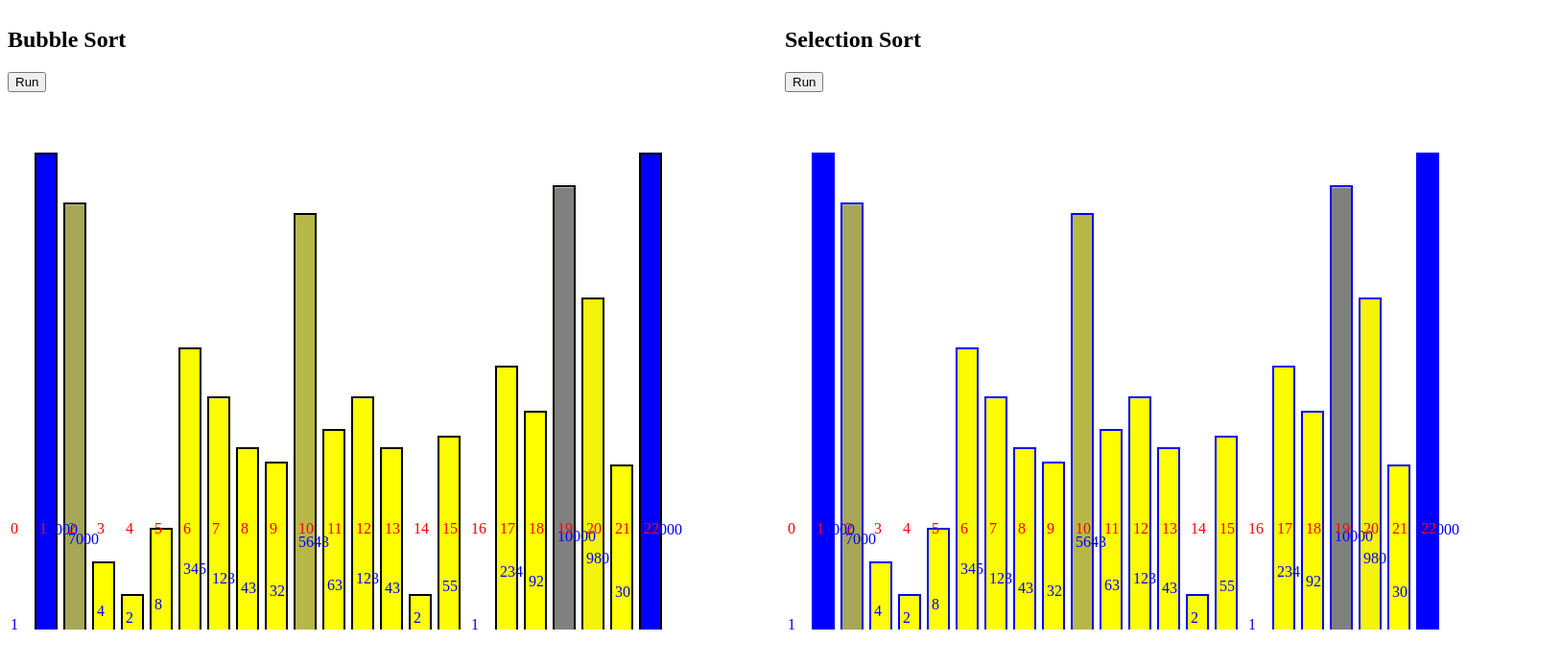
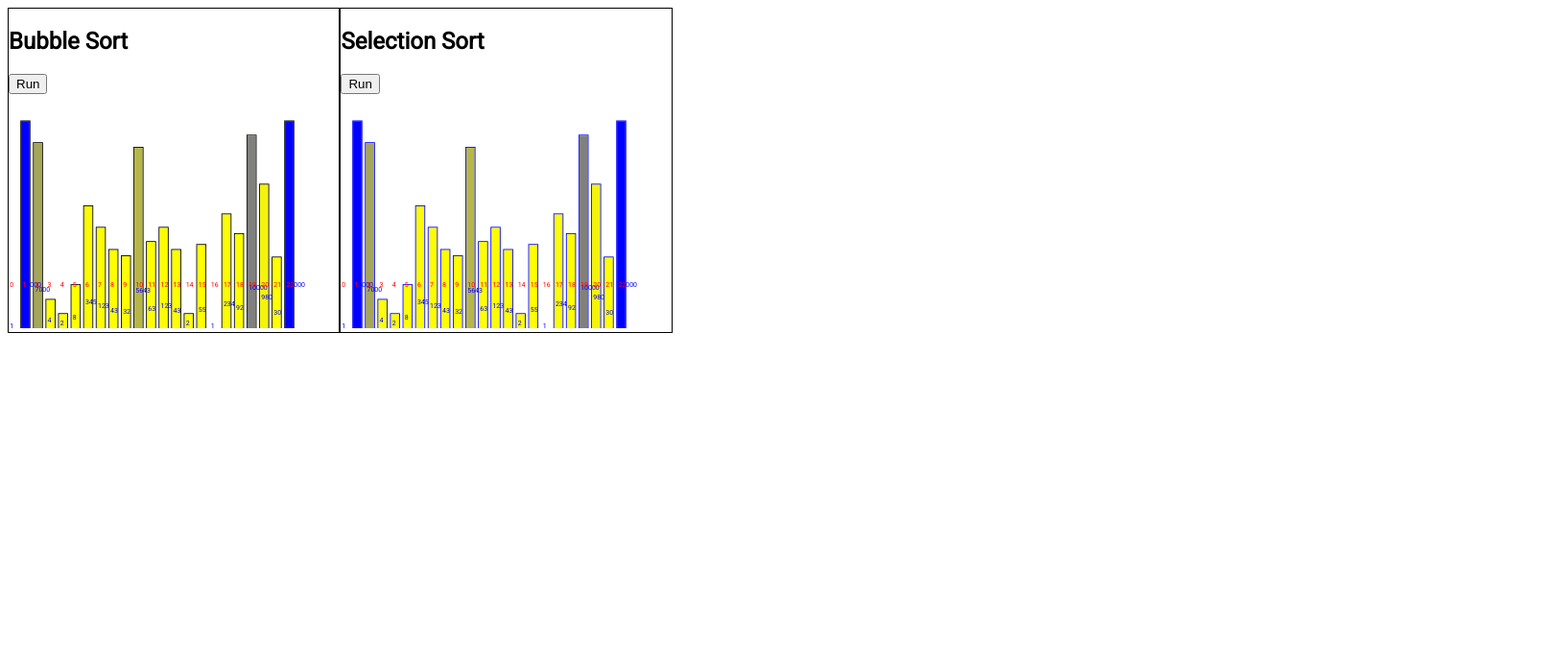
Before and after one commit to mwezn/D3, a plain HTML site: page SortingAlg/selectionsort.html in a window 1280 px wide. Shown: the whole page at 96% size, 1628 px wide, since content can reach past the window. Drawn offline with nearby package versions, Linux system fonts and the light colour scheme.

Commit message:
added viewBox attr

```diff
--- a/SortingAlg/selectionsort.html
+++ b/SortingAlg/selectionsort.html
@@ -11,14 +11,16 @@
 <script src="https://d3js.org/d3.v4.js"></script>
 <body>
 
-<div id="steps"></div>
+
 <div class="container">
 <div id="bubbleSort">
   <h2>Bubble Sort</h2>
+  <p class="bubble"></p>
   <button id="bub">Run</button>
 </div>
 <div id="selectionSort">
   <h2>Selection Sort</h2>
+  <p class="select"></p>
   <button id="shuffleArr">Run</button>
 </div>
 </div>
@@ -37,7 +39,7 @@ document.getElementById('shuffleArr').onclick=function() {
 }
 
 var margin = {top: 10, right: 30, bottom: 30, left: 60},
-        w = 900 - margin.left - margin.right,
+        w = 800 - margin.left - margin.right,
         h = 600 - margin.top - margin.bottom;
 const sleep = (milliseconds) => {
     return new Promise(resolve => setTimeout(resolve, milliseconds))
@@ -56,8 +58,9 @@ const shift =(arr)=> {
     const svg = d3.select("#bubbleSort")
               .append("svg")
               .attr("class", "bubble")
-              .attr("width", w)
-              .attr("height", h);
+              //.attr("preserveAspectRatio", "xMinYMin meet")
+              .attr("width", "90%")
+              .attr("viewBox", `0 0 ${w} ${h}`)
 
   let plot=svg.selectAll("rect")
    .data(arr)
@@ -97,8 +100,9 @@ const shift2 =(arr)=> {
     const svg = d3.select("#selectionSort")
               .append("svg")
               .attr("class", "select")
-              .attr("width", w)
-              .attr("height", h);
+              .attr("preserveAspectRatio", "xMinYMin meet")
+              .attr("width", "90%")
+              .attr("viewBox", `0 0 ${w} ${h}`)
 
 
 let plot=svg.selectAll("rect")
--- a/SortingAlg/sorting.js
+++ b/SortingAlg/sorting.js
@@ -11,7 +11,7 @@ const min =(arr)=>{
 
 async function bubbleSort(array) {
     let steps=0;
-    let s=document.getElementById("steps")
+    let s=document.querySelector('p.bubble')
     let n=array.length;
     let newarr=[...array]
     let i=0;
@@ -38,7 +38,7 @@ async function bubbleSort(array) {
 async function selectionSort(array) {
   let steps=0;
 
-  let s=document.getElementById("steps")
+  let s=document.querySelector('p.select')
   let newarr=[...array]
   let n=array.length;
   for (let i=0;i<n;i++){
--- a/SortingAlg/styles.css
+++ b/SortingAlg/styles.css
@@ -1,3 +1,26 @@
+@import url('https://fonts.googleapis.com/css2?family=Roboto&display=swap');
+
+html {
+    font-family: 'Roboto';
+}
+
 div.container {
     display:flex;
+    flex-direction: column;
 }
+
+@media only screen and (min-width:800px) {
+    div.container {
+        flex-direction: row;
+    }
+
+    div#bubbleSort {
+        border:1px solid black;
+        max-width:50vw;
+    }
+    div#selectionSort {
+        border:1px solid black;
+        max-width:50vw;
+    }
+
+}
```
